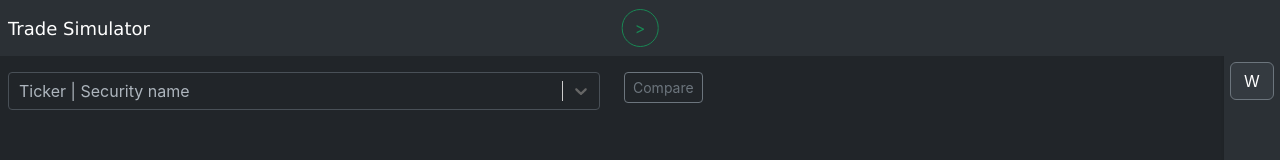
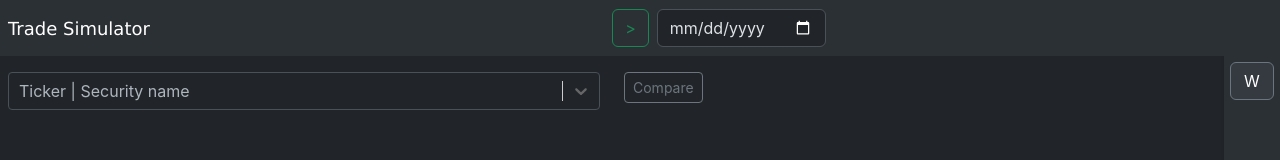
Before and after one commit to benWillan/trade-simulator, a React (Create React App) app in the folder WebApi/ClientApp/: page / in a window 1280 px wide. Shown: the top 160 px of the page. Built offline with nearby package versions, Linux system fonts and the light colour scheme.

Commit message:
[refactor] Play button/ form

```diff
--- a/WebApi/ClientApp/src/components/appLevel/NavBar.tsx
+++ b/WebApi/ClientApp/src/components/appLevel/NavBar.tsx
@@ -16,13 +16,12 @@ export function NavBar() {
     <Navbar style={{zIndex: 2}} bg="dark" data-bs-theme="dark" className="bg-body-tertiary px-2">
       <Navbar.Brand href="#home"><span style={{fontFamily: "Verdana", fontSize: 18}}>Trade Simulator</span></Navbar.Brand>
       <Nav className="mx-auto">
-        <Button
-          variant="outline-success"
-          style={{ borderRadius: "20px" }}
-          className="position-absolute top-50 start-50 translate-middle"
-        >
-          &gt;
-        </Button>
+      <Form className="d-flex">
+        <Button variant="outline-success" className="me-2">&gt;</Button>
+        <Form.Control
+          type="date"
+        />
+      </Form>
       </Nav>
     </Navbar>
   );
```
